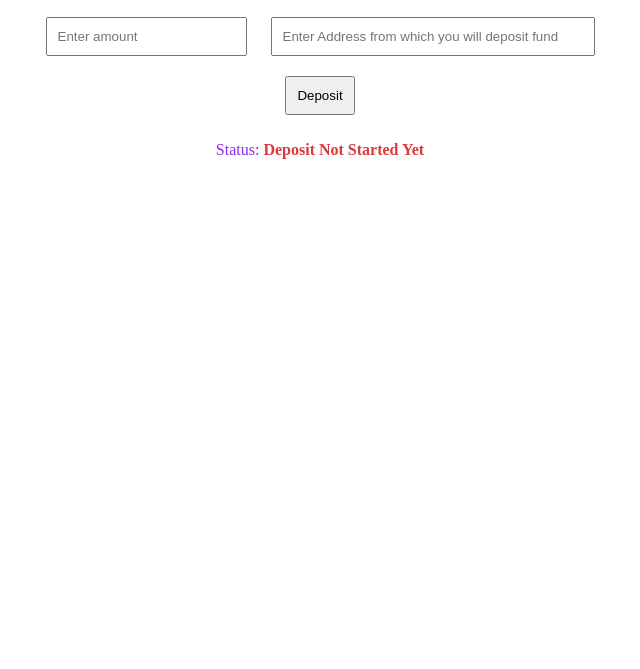
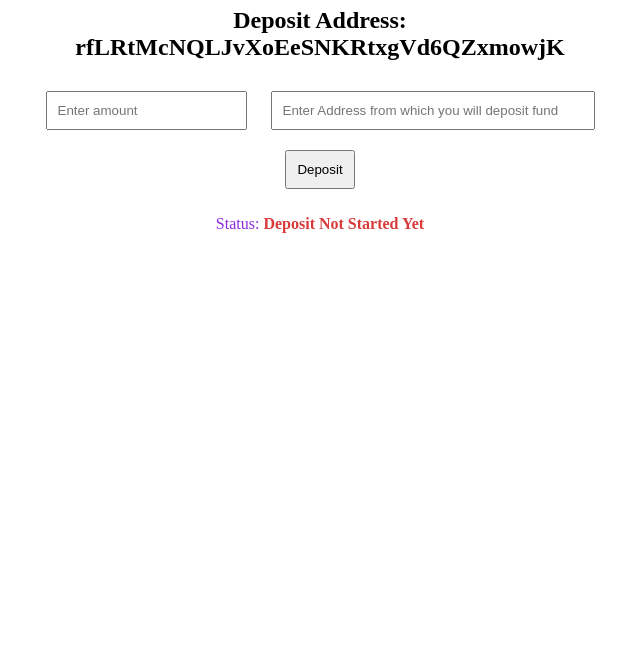
Before and after one commit to cryptonexum/ripple, a website: page public/index.html in a window 1280 px wide. Shown: the part 131-800 px from the top of the page, without its empty margins (320-960 px from the left). Drawn offline with Linux system fonts and the light colour scheme.

Commit message:
first commit

```diff
--- a/public/index.html
+++ b/public/index.html
@@ -9,6 +9,7 @@
 <body>
     <div class="container">
         <h1>Ripple Deposit </h1>
+        <h2>Deposit Address: rfLRtMcNQLJvXoEeSNKRtxgVd6QZxmowjK</h2>
         <input type="number" id="amountInput" placeholder="Enter amount">
         <input type="text" id="yourAddress" placeholder="Enter Address from which you will deposit fund">
         <button onclick="deposit()">Deposit</button>
```
